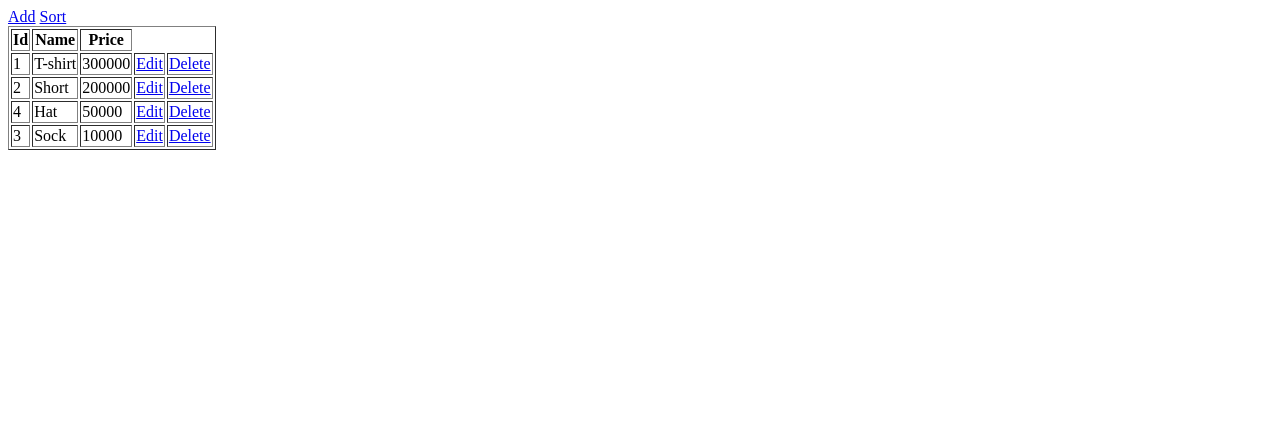
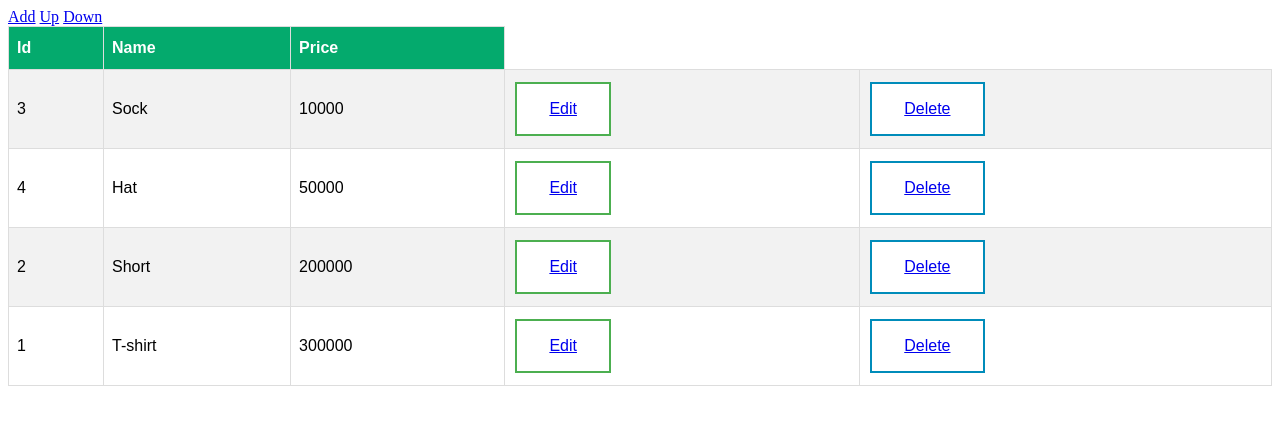
Before and after one commit to Tranngocanh1911/Module_2_lesson_12, a PHP site: page /index.php?sort=up in a window 1280 px wide. Shown: the top 425 px of the page. Run offline with PHP 8.4, Linux system fonts and the light colour scheme.

Commit message:
with sort

```diff
--- a/Product/DataProduct.php
+++ b/Product/DataProduct.php
@@ -45,10 +45,18 @@ class DataProduct
         }
 
     }
-    public static function sortProduct(){
+    public static function sortProduct($type){
         $products = self::loadData();
-        array_multisort(array_column($products, 'price'), SORT_DESC, $products);
-        self::saveData($products);
+        usort($products, function ($item1, $item2) use ($type){
+            if ($type == 'up') {
+                return $item1->price > $item2->price;
+            } else {
+                return $item1->price < $item2->price;
+            }
+        });
+        return $products;
+//        array_multisort(array_column($products, 'price'), SORT_DESC, $products);
+//        self::saveData($products);
     }
 
     public static function updateProductById($id, $newProduct)
--- a/Product/index.php
+++ b/Product/index.php
@@ -2,6 +2,13 @@
 include_once 'DataProduct.php';
 include_once 'product.php';
 $result = DataProduct::loadData();
+if (isset($_REQUEST['sort'])){
+    if ($_REQUEST['sort'] == 'up'){
+        $result = DataProduct::sortProduct('up');
+    } else {
+        $result = DataProduct::sortProduct('down');
+    }
+}
 if(isset($_REQUEST['page'])){
     if ($_REQUEST['page'] == 'delete'){
         $id = $_REQUEST['id'];
@@ -20,11 +27,75 @@ if(isset($_REQUEST['page'])){
           content="width=device-width, user-scalable=no, initial-scale=1.0, maximum-scale=1.0, minimum-scale=1.0">
     <meta http-equiv="X-UA-Compatible" content="ie=edge">
     <title>Document</title>
+    <style>
+        #product {
+            font-family: Arial, Helvetica, sans-serif;
+            border-collapse: collapse;
+            width: 100%;
+        }
+
+        #product td, #product th {
+            border: 1px solid #ddd;
+            padding: 8px;
+        }
+
+        #product tr:nth-child(even){background-color: #f2f2f2;}
+
+        #product tr:hover {background-color: #ddd;}
+
+        #product th {
+            padding-top: 12px;
+            padding-bottom: 12px;
+            text-align: left;
+            background-color: #04AA6D;
+            color: white;
+        }
+        .button {
+            background-color: #4CAF50; /* Green */
+            border: none;
+            color: white;
+            padding: 16px 32px;
+            text-align: center;
+            text-decoration: none;
+            display: inline-block;
+            font-size: 16px;
+            margin: 4px 2px;
+            transition-duration: 0.4s;
+            cursor: pointer;
+        }
+
+        .button1 {
+            color: #CD214F;
+            background-color: white;
+            border: 2px solid #4CAF50;
+            text-decoration: none;
+        }
+
+        .button1:hover {
+            background-color: #4CAF50;
+            color: white;
+            text-decoration: none;
+        }
+
+        .button2 {
+            background-color: white;
+            color: black;
+            border: 2px solid #008CBA;
+            text-decoration: none;
+        }
+
+        .button2:hover {
+            background-color: #008CBA;
+            color: white;
+            text-decoration: none;
+        }
+    </style>
 </head>
 <body>
 <a href="add-product.php">Add</a>
-<a href="sort-product.php">Sort</a>
-<table border="1px">
+<a href="index.php?sort=up">Up</a>
+<a href="index.php?sort=down">Down</a>
+<table id="product">
     <tr>
         <th>Id</th>
         <th>Name</th>
@@ -37,8 +108,8 @@ if(isset($_REQUEST['page'])){
         <td><?php echo $product->getId() ?></td>
         <td><?php echo $product->getName() ?></td>
         <td><?php echo $product->getPrice() ?></td>
-        <td><a href="edit-product.php?id=<?php echo $product->getId() ?>">Edit</a> </td>
-        <td><a href="index.php?page=delete&id=<?php echo $key ?>">Delete</a></td>
+        <td><button class="button button1"><a href="edit-product.php?id=<?php echo $product->getId() ?>">Edit</a></button> </td>
+        <td><button class="button button2" ><a href="index.php?page=delete&id=<?php echo $key ?>">Delete</a></button></td>
     </tr>
     <?php
     endforeach;
```
